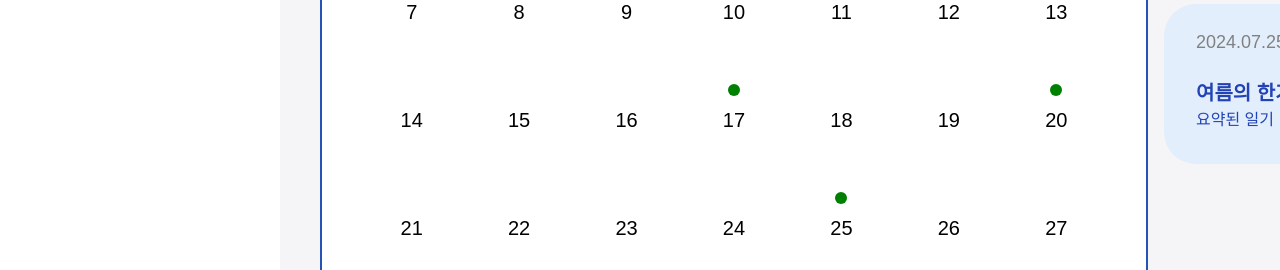
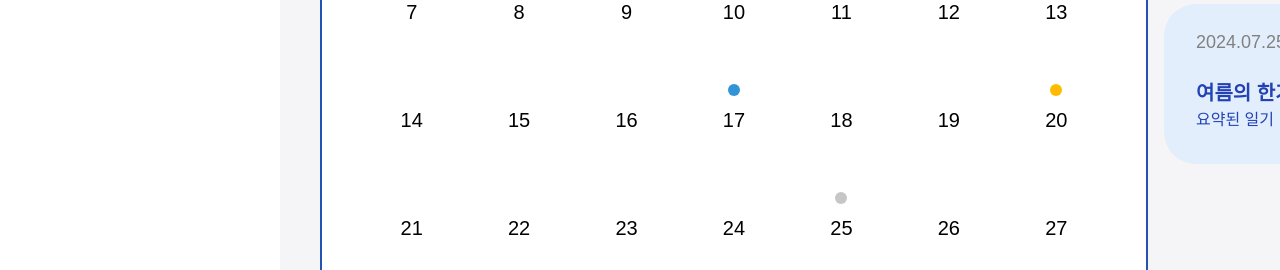
Before and after one commit to yh112/MinDiary_FE, a React (Create React App) app: page /diary in a window 1280 px wide. Shown: the part 530-800 px from the top of the page. Built offline with nearby package versions, Linux system fonts and the light colour scheme; no server answers.

Commit message:
Style: 감정에 맞는 색 달력에 표시

```diff
--- a/src/components/Calendar.jsx
+++ b/src/components/Calendar.jsx
@@ -59,7 +59,7 @@ const Calendar = ({ dummy, currentDate, setCurrentDate, getYearMonthDay, setClic
 
     const findEvent = (date) => {
         const event = dummy.find(event => event.date === getYearMonthDay(date));
-        return event ? event.content : null;
+        return event ? event : null;
     };
 
     return (
--- a/src/components/Day.jsx
+++ b/src/components/Day.jsx
@@ -1,16 +1,35 @@
 import React from 'react';
 import '../styles/calendar/Day.scss';
+import HappyImage from "../images/Happy.png";
+import AngryImage from "../images/Angry.png";
+import SadImage from "../images/Sad.png";
+import SurprisedImage from "../images/Surprised.png";
+import BoringImage from "../images/Boring.png";
+
+const emotionColors = {
+    [HappyImage]: '#FFE75C',
+    [AngryImage]: '#FF6262',
+    [SadImage]: '#3293D7',
+    [SurprisedImage]: '#FEBB00',
+    [BoringImage]: '#C6C6C6'
+};
 
 const Day = ({ day, event, id, currentDate, setCurrentDate, getYearMonthDay, setClickDay, clickDay }) => {
     const onClick = () => {
-        setCurrentDate(day)
+        setCurrentDate(day);
         setClickDay(true);
-    }
+    };
 
     return (
-        <div id={id} className={`day ${id === getYearMonthDay(currentDate) && clickDay ? 'currentDay' : ''}
-                                ${event ? 'event' : ''}`} onClick={onClick}>
+        <div
+            onClick={onClick}
+            className={`day ${id === getYearMonthDay(currentDate) && clickDay ? 'currentDay' : ''}`}
+        >
             {day.getDate()}
+            <div
+                className={`${event ? 'event' : ''}`}
+                style={{ backgroundColor: emotionColors[event?.emotion] }}
+            ></div>
         </div>
     );
 };
--- a/src/styles/calendar/Day.scss
+++ b/src/styles/calendar/Day.scss
@@ -29,16 +29,12 @@
 }
 
 .event {
-    &::after{
-        content: "";
     position: absolute;
     top: 20%;
     left: 50%;
     width: 12px;
     height:12px;
-        background-color: green;
     border-radius: 50%;
     transform: translate(-50%, -50%);
     z-index: -1;
 }
-}
```
Lines whose indentation alone changed are shown as unchanged.
